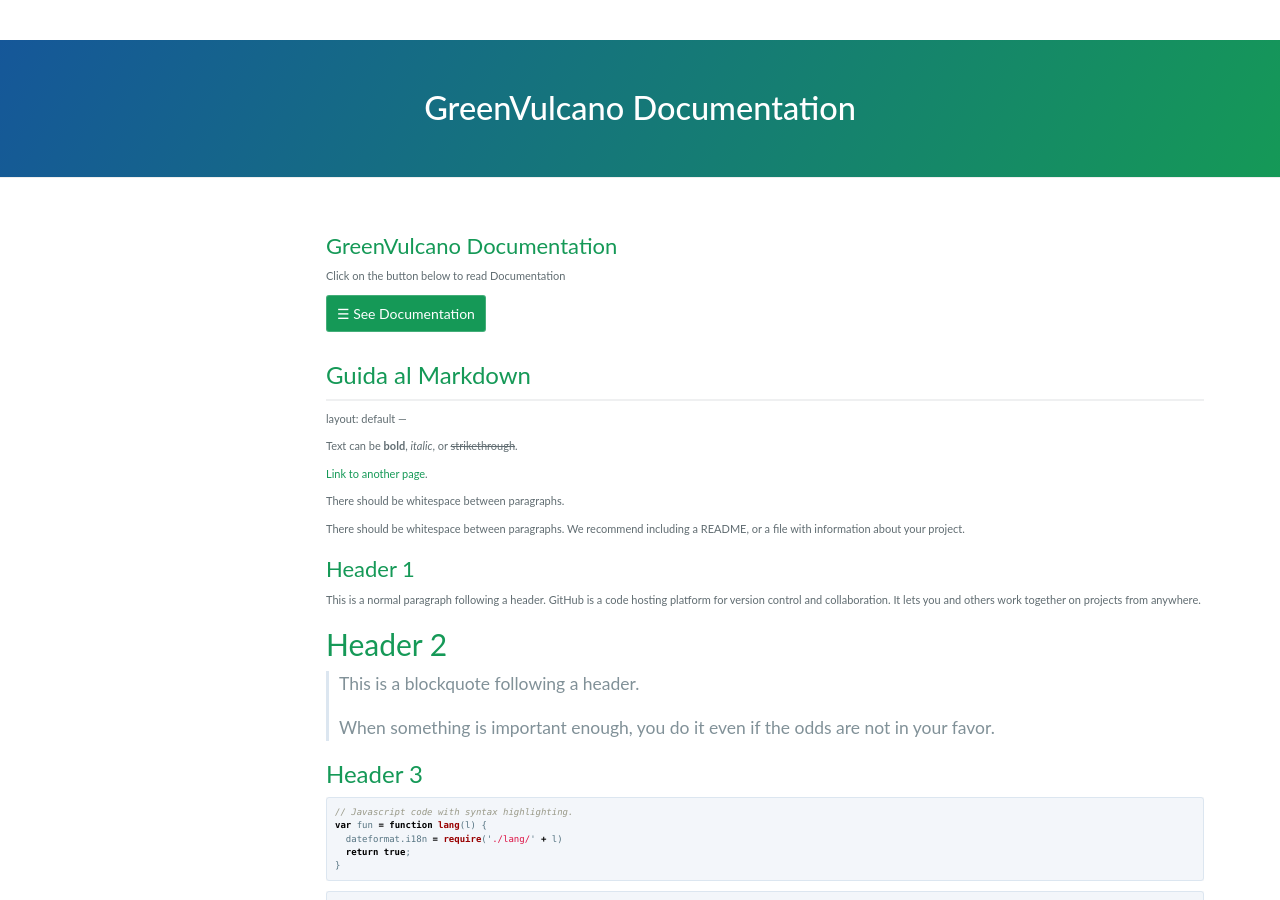
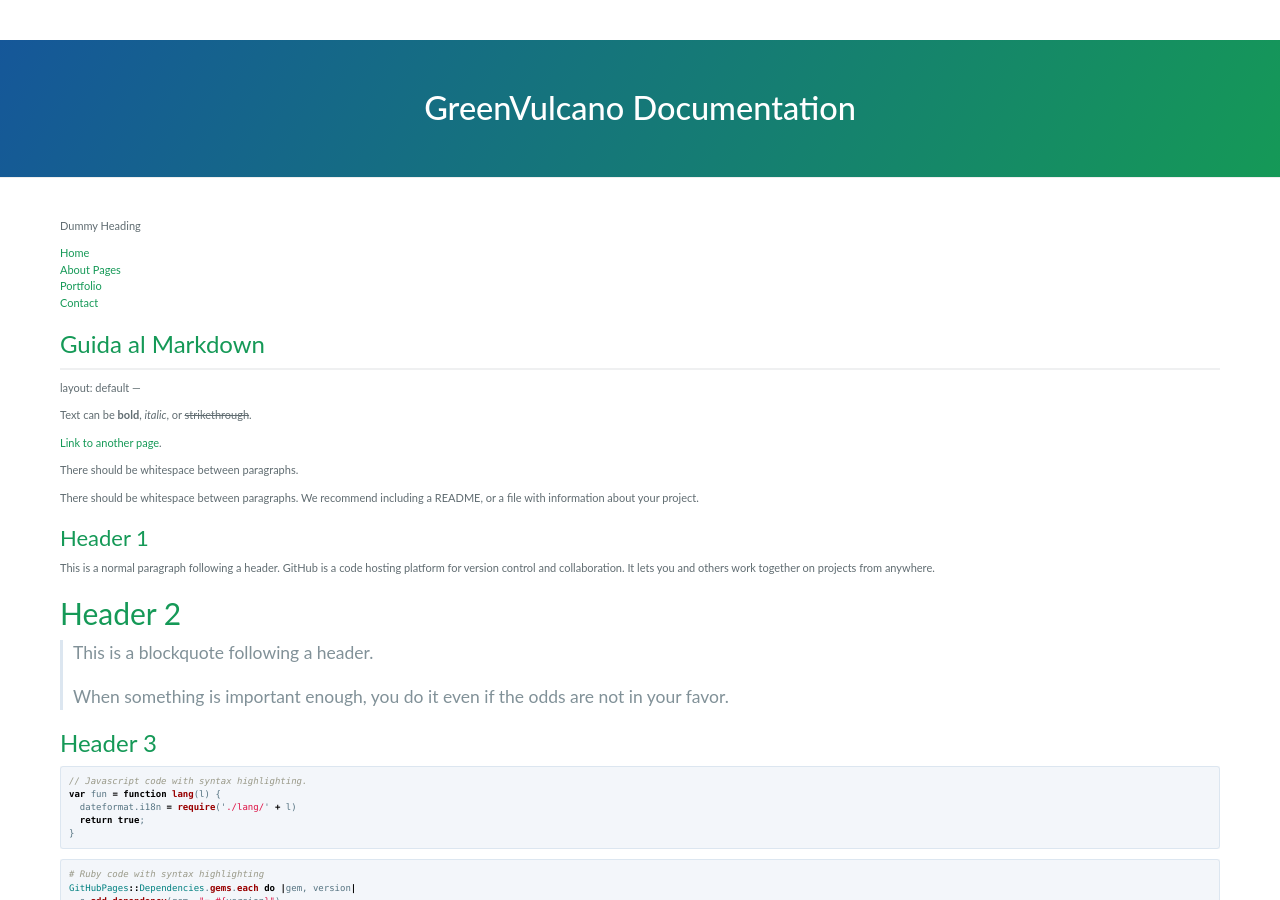
Before and after one commit to dianamw/GreenVulcano-Beta, a Jekyll site: the page built from index.md, in a window 1280 px wide and 900 px high. Built offline with Jekyll 4.4.1, drawn with Linux system fonts in a browser that asks for light colours; our own code applies the rules of GitHub Pages for plain Markdown files; the repository's description, which GitHub fills in, is left out.

Commit message:
Update body.html

```diff
--- a/_includes/body.html
+++ b/_includes/body.html
@@ -6,7 +6,7 @@
   <body>
   <section class="main-content">
    <!--Sidebar -->
-   <div id="mySidenav" class="sidenav">
+   <!--<div id="mySidenav" class="sidenav">
     <a href="javascript:void(0)" class="closebtn" onclick="closeNav()">&times;</a>
     <p id="titleT">Table of Contents</p>
     <div id="listed">
@@ -31,6 +31,39 @@
   <div id="main">
     <h1>GreenVulcano Documentation</h1>
     <p>Click on the button below to read Documentation</p>
-    <button class="btn" onclick="openNav()">&#9776; See Documentation</button>
+    <button class="btn" onclick="openNav()">&#9776; See Documentation</button> -->
+
+  <div class="wrapper">
+            <!-- Sidebar Holder -->
+            <nav id="sidebar">
+
+
+                <ul class="list-unstyled components">
+                    <p>Dummy Heading</p>
+                    <li class="active">
+                        <a href="#homeSubmenu" data-toggle="collapse" aria-expanded="false">Home</a>
+                        <ul class="collapse list-unstyled" id="homeSubmenu">
+                            <li><a href="#">Home 1</a></li>
+                            <li><a href="#">Home 2</a></li>
+                            <li><a href="#">Home 3</a></li>
+                        </ul>
+                    </li>
+                    <li>
+                        <a href="#">About</a>
+                        <a href="#pageSubmenu" data-toggle="collapse" aria-expanded="false">Pages</a>
+                        <ul class="collapse list-unstyled" id="pageSubmenu">
+                            <li><a href="#">Page 1</a></li>
+                            <li><a href="#">Page 2</a></li>
+                            <li><a href="#">Page 3</a></li>
+                        </ul>
+                    </li>
+                    <li>
+                        <a href="#">Portfolio</a>
+                    </li>
+                    <li>
+                        <a href="#">Contact</a>
+                    </li>
+                </ul>
+            </nav>
     {{ content }}
   </body>
```
